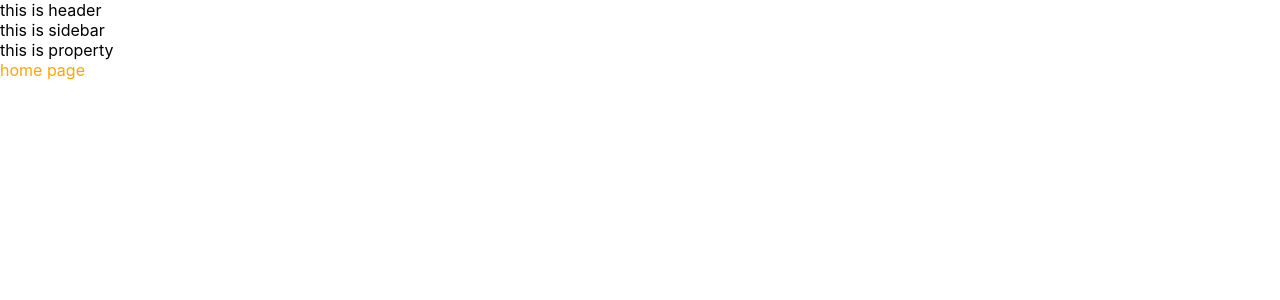
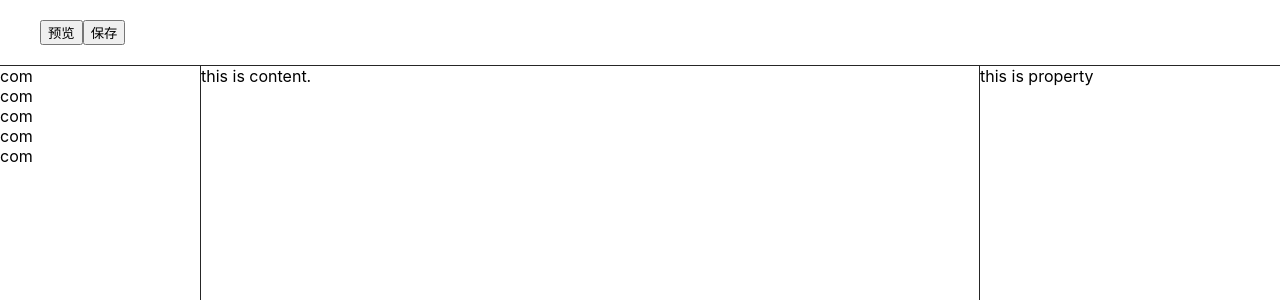
Before and after one commit to ZhangHaoWeb/h5-engine, a React (Create React App) app: page / in a window 1280 px wide. Shown: the top 300 px of the page. Built offline with nearby package versions, Linux system fonts and the light colour scheme.

Commit message:
update home page.

```diff
--- /dev/null
+++ b/jsconfig.json
@@ -0,0 +1,5 @@
+{
+  "compilerOptions": {
+      "baseUrl": "./"
+  }
+}
--- a/package.json
+++ b/package.json
@@ -16,7 +16,7 @@
   "scripts": {
     "start": "react-scripts start",
     "build": "react-scripts build",
-    "test": "react-scripts test",
+    "test": "  test",
     "eject": "react-scripts eject"
   },
   "eslintConfig": {
@@ -36,5 +36,8 @@
       "last 1 firefox version",
       "last 1 safari version"
     ]
+  },
+  "devDependencies": {
+    "@babel/plugin-proposal-private-property-in-object": "^7.21.11"
   }
 }
--- /dev/null
+++ b/src/components/home/content.js
@@ -0,0 +1,7 @@
+export default function Content() {
+    return (
+        <div className="content">
+            this is content.
+        </div>
+    )
+}
--- a/src/components/home/header.js
+++ b/src/components/home/header.js
@@ -1,8 +1,9 @@
+
 export default function Header() {
     return (
-        <>
-            <div>this is header</div>
-
-        </>
+        <div className="header">
+            <button>预览</button>
+            <button>保存</button>
+        </div>
     )
 }
--- a/src/components/home/property.js
+++ b/src/components/home/property.js
@@ -1,7 +1,5 @@
 export default function Property() {
     return (
-        <>
-            <div>this is property</div>
-        </>
+        <div className="property">this is property</div>
     )
 }
--- a/src/components/home/sidebar.js
+++ b/src/components/home/sidebar.js
@@ -1,7 +1,15 @@
+
+
 export default function SideBar() {
     return (
-        <>
-            <div>this is sidebar</div>
-        </>
+        <div className="sidebar">
+            <ul>
+                <li>com</li>
+                <li>com</li>
+                <li>com</li>
+                <li>com</li>
+                <li>com</li>
+            </ul>
+        </div>
     )
 }
--- /dev/null
+++ b/src/sass/home.scss
@@ -0,0 +1,25 @@
+
+.main-wrapper {
+    display: flex;
+    justify-content: flex-start;
+    flex-grow: 1;
+}
+
+.header {
+    border-bottom: 1px solid #262626;
+    padding: 20px 40px;
+}
+
+.sidebar {
+    width: 200px;
+    border-right: 1px solid #262626;
+}
+
+.content {
+    border-right: 1px solid #262626;
+    flex-grow: 1;
+}
+
+.property {
+    width: 300px;
+}
--- a/src/sass/index.scss
+++ b/src/sass/index.scss
@@ -3,6 +3,37 @@
   }
 
 
+code {
+    font-family: source-code-pro, Menlo, Monaco, Consolas, 'Courier New',
+    monospace;
+}
+
+
+html, body, div, span, applet, object, iframe,
+h1, h2, h3, h4, h5, h6, p, blockquote, pre,
+a, abbr, acronym, address, big, cite, code,
+del, dfn, em, img, ins, kbd, q, s, samp,
+small, strike, strong, sub, sup, tt, var,
+b, u, i, center,
+dl, dt, dd, ol, ul, li,
+fieldset, form, label, legend,
+table, caption, tbody, tfoot, thead, tr, th, td,
+article, aside, canvas, details, embed,
+figure, figcaption, footer, header, hgroup,
+menu, nav, output, ruby, section, summary,
+time, mark, audio, video {
+	margin: 0;
+	padding: 0;
+	border: 0;
+	font-size: 100%;
+	font: inherit;
+	vertical-align: baseline;
+}
+/* HTML5 display-role reset for older browsers */
+article, aside, details, figcaption, figure,
+footer, header, hgroup, menu, nav, section {
+	display: block;
+}
 body {
     margin: 0;
     font-family: -apple-system, BlinkMacSystemFont, 'Segoe UI', 'Roboto', 'Oxygen',
@@ -12,11 +43,31 @@ body {
     -moz-osx-font-smoothing: grayscale;
 }
 
+ol, ul {
+	list-style: none;
+}
+blockquote, q {
+	quotes: none;
+}
+blockquote:before, blockquote:after,
+q:before, q:after {
+	content: '';
+	content: none;
+}
+table {
+	border-collapse: collapse;
+	border-spacing: 0;
+}
 code {
     font-family: source-code-pro, Menlo, Monaco, Consolas, 'Courier New',
     monospace;
 }
 
-.test {
-    color: orange;
+html, body, #root {
+	height: 100%;
 }
+
+#root {
+	display: flex;
+	flex-direction: column;
+}
--- a/src/views/home.js
+++ b/src/views/home.js
@@ -1,14 +1,18 @@
-import Header from "../components/home/header"
-import SideBar from "../components/home/sidebar"
-import Property from "../components/home/property"
+import Header from "src/components/home/header"
+import SideBar from "src/components/home/sidebar"
+import Property from "src/components/home/property"
+import Content from "src/components/home/content"
+import "src/sass/home.scss"
 
 export default function Home() {
     return (
         <>
             <Header />
-            <SideBar />
-            <Property />
-            <div className="test">home page</div>
+            <div className="main-wrapper">
+                <SideBar />
+                <Content />
+                <Property />
+            </div>
         </>
     )
 }
```
Also changed, not shown: 1 other file (tests, documents, lock files or other folders).
